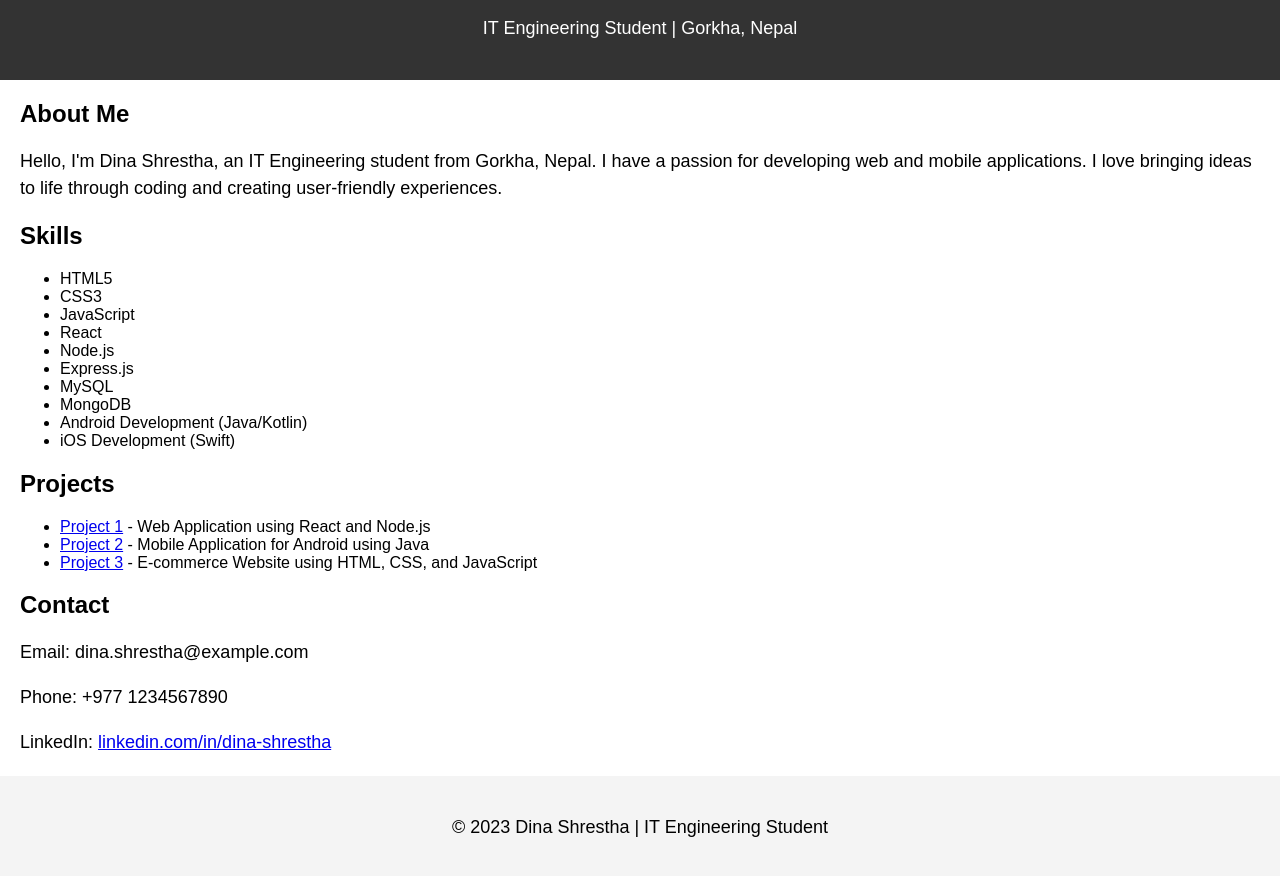
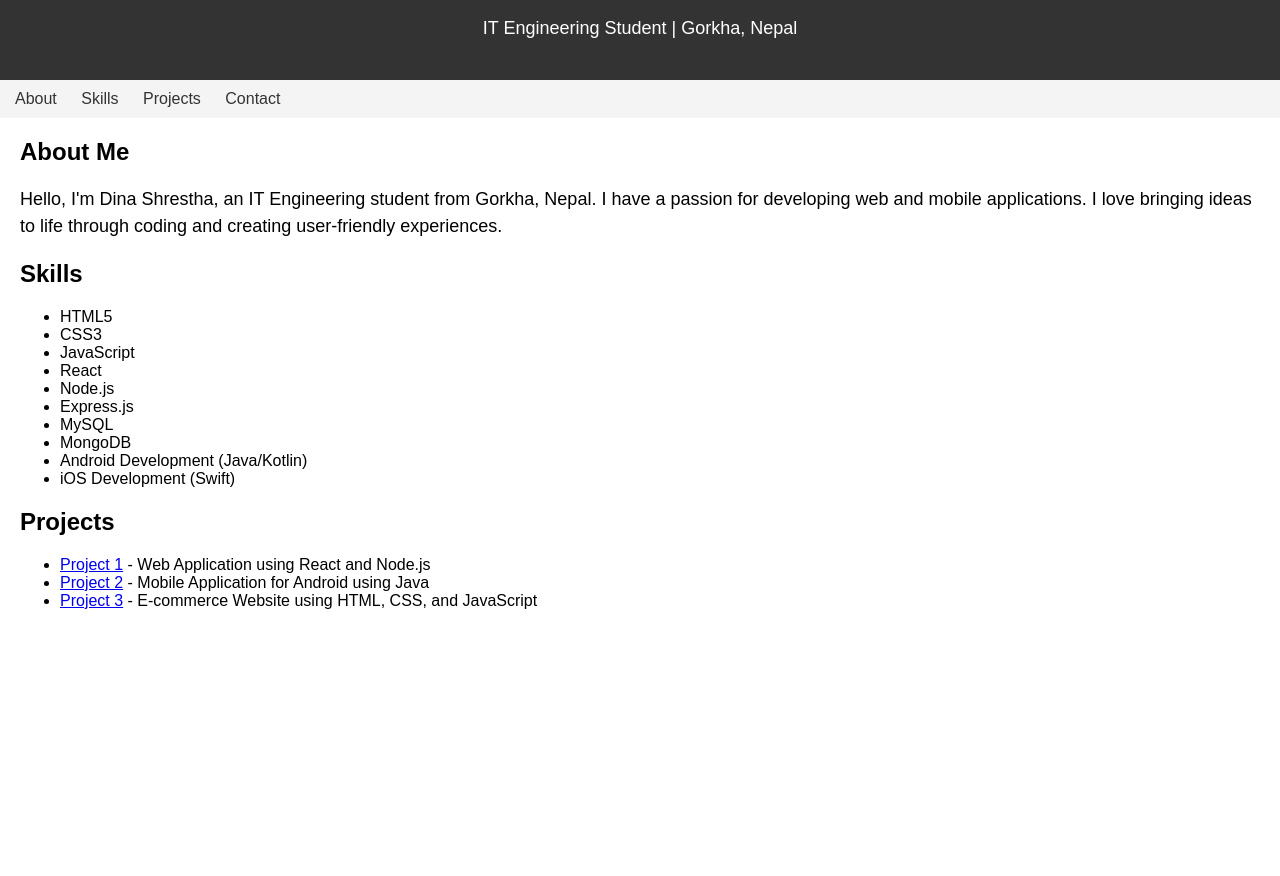
Before and after one commit to dina59/mysite, a plain HTML site: page index.html in a window 1280 px wide. Shown: the part 60-936 px from the top of the page. After the commit the page ends 800 px from the top, so only its background shows below. Drawn offline with Linux system fonts and the light colour scheme.

Commit message:
Update index.html

```diff
--- a/index.html
+++ b/index.html
@@ -22,6 +22,34 @@
     h1 {
       margin: 0;
       font-size: 32px;
+    }
+
+    nav {
+      background-color: #f4f4f4;
+      padding: 10px;
+    }
+
+    nav ul {
+      list-style-type: none;
+      margin: 0;
+      padding: 0;
+      overflow: hidden;
+    }
+
+    nav li {
+      display: inline;
+      margin-right: 10px;
+    }
+
+    nav a {
+      color: #333;
+      text-decoration: none;
+      padding: 5px;
+    }
+
+    nav a:hover {
+      background-color: #333;
+      color: #fff;
     }
 
     main {
@@ -51,13 +79,22 @@
     <p>IT Engineering Student | Gorkha, Nepal</p>
   </header>
 
+  <nav>
+    <ul>
+      <li><a href="#about">About</a></li>
+      <li><a href="#skills">Skills</a></li>
+      <li><a href="#projects">Projects</a></li>
+      <li><a href="#contact">Contact</a></li>
+    </ul>
+  </nav>
+
   <main>
-    <section>
+    <section id="about">
       <h2>About Me</h2>
       <p>Hello, I'm Dina Shrestha, an IT Engineering student from Gorkha, Nepal. I have a passion for developing web and mobile applications. I love bringing ideas to life through coding and creating user-friendly experiences.</p>
     </section>
 
-    <section>
+    <section id="skills">
       <h2>Skills</h2>
       <ul>
         <li>HTML5</li>
@@ -73,26 +110,9 @@
       </ul>
     </section>
 
-    <section>
+    <section id="projects">
       <h2>Projects</h2>
       <ul>
         <li><a href="#">Project 1</a> - Web Application using React and Node.js</li>
         <li><a href="#">Project 2</a> - Mobile Application for Android using Java</li>
-        <li><a href="#">Project 3</a> - E-commerce Website using HTML, CSS, and JavaScript</li>
-      </ul>
-    </section>
-
-    <section>
-      <h2>Contact</h2>
-      <p>Email: dina.shrestha@example.com</p>
-      <p>Phone: +977 1234567890</p>
-      <p>LinkedIn: <a href="#">linkedin.com/in/dina-shrestha</a></p>
-    </section>
-  </main>
-
-  <footer>
-    <p>&copy; 2023 Dina Shrestha | IT Engineering Student</p>
-  </footer>
-</body>
-
-</html>
+        <li><a href="#">Project 3</a> - E-commerce Website using HTML, CSS, and JavaScript</
```
